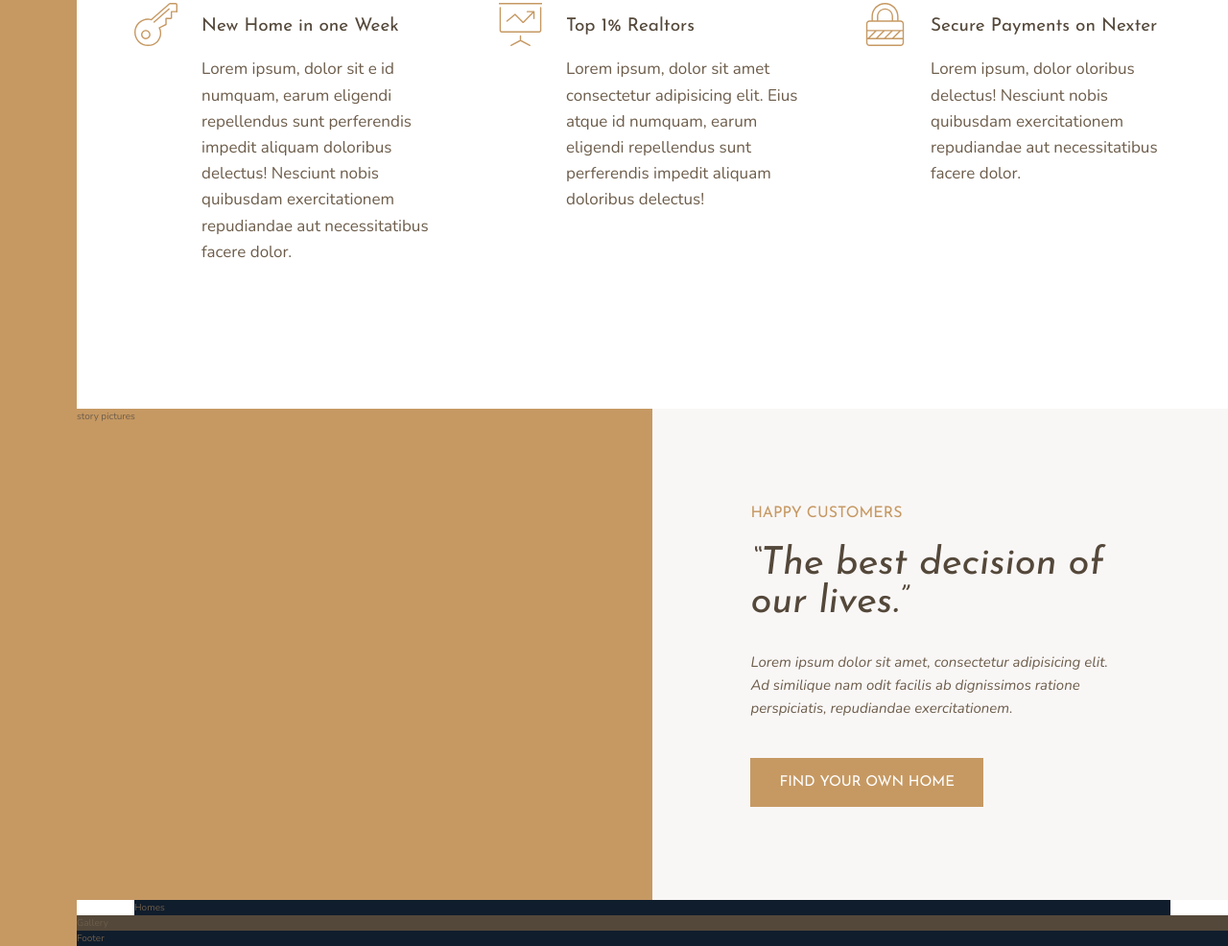
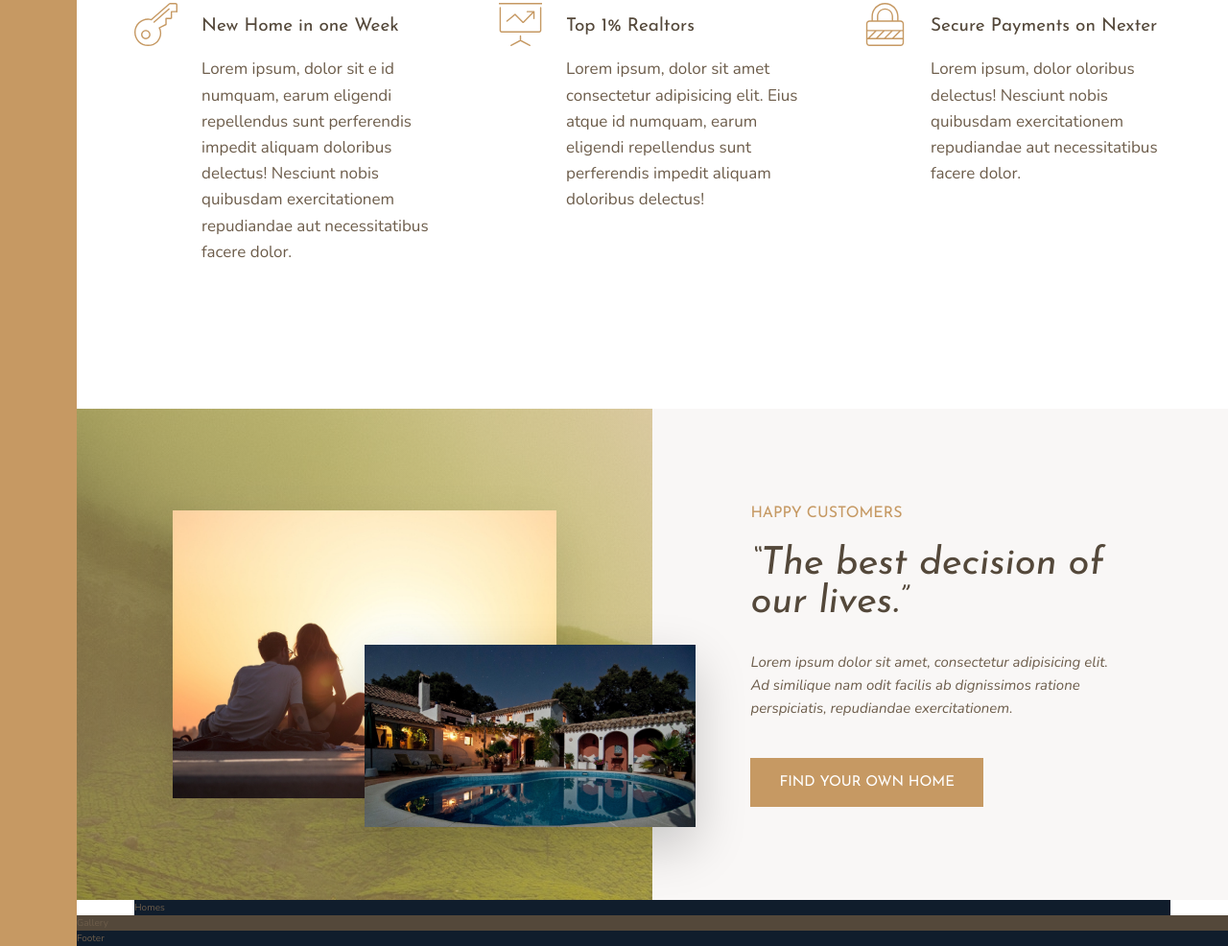
Before and after one commit to skmuddamsetty/Real-Estate, a website: page index.html in a window 1280 px wide. Shown: the part 1127-2113 px from the top of the page at 96% size. Drawn offline with nearby package versions, Linux system fonts and the light colour scheme.

Commit message:
Building the story section-part-2-complete

```diff
--- a/index.html
+++ b/index.html
@@ -101,7 +101,8 @@
         </div>
     </section>
     <div class="story__pictures">
-        story pictures
+        <img src="img/story-1.jpeg" alt="1" class="story__img--1">
+        <img src="img/story-2.jpeg" alt="2" class="story__img--2">
     </div>
     <div class="story__content">
         <h3 class="heading-3 mb-sm">
--- a/sass/_story.scss
+++ b/sass/_story.scss
@@ -1,7 +1,25 @@
 .story {
     &__pictures {
+        display: grid;
         background-color: $color-primary;
         grid-column: full-start / col-end 4;
+        grid-template-rows: repeat(6,1fr);
+        grid-template-columns: repeat(6,1fr);
+        align-items: center;
+        background-image:  linear-gradient(rgba($color-primary,.5),rgba($color-primary,.5)), url(../img/back.jpg);
+    }
+    &__img--1{
+        width: 100%;
+        grid-row: 2/6;
+        grid-column: 2/6;
+        box-shadow: 0 2rem 5rem rgba(#000,0.1);
+    }
+    &__img--2{
+        width: 115%;
+        grid-row: 4/6;
+        grid-column: 4/7;
+        z-index: 20;
+        box-shadow: 0 2rem 5rem rgba(#000,0.2);
     }
     &__content {
         background-color: $color-grey-light-1;
```
Also changed, not shown: css/style.css.
